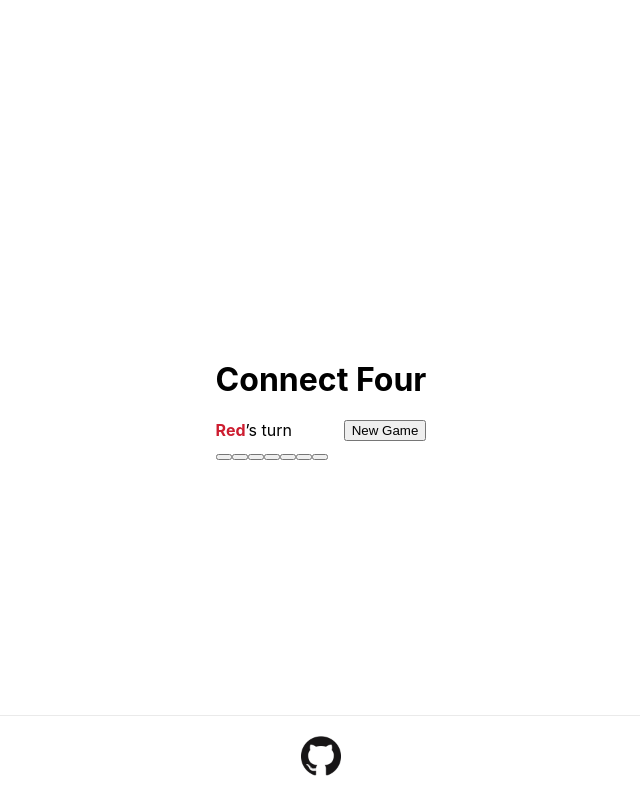
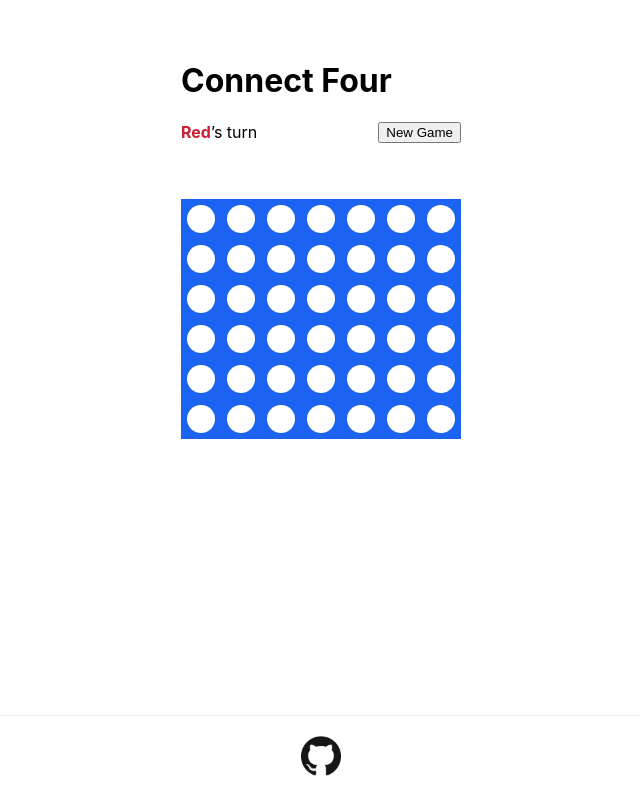
Before and after one commit to leyanlo/connect-four, a Next.js app: page / in a window 1280 px wide. Shown: the whole page, without its empty margins (319-959 px from the left). Built offline with nearby package versions, Linux system fonts and the light colour scheme.

Commit message:
feat: add board background
- Add board background.
- Remove containing div and clean up main styles.

```diff
--- a/pages/index.tsx
+++ b/pages/index.tsx
@@ -137,27 +137,21 @@ export default function Home(): JSX.Element {
         <link href="/favicon.ico" rel="icon" />
       </Head>
 
-      <div
-        className={css`
-          min-height: 100vh;
-          display: grid;
-          place-items: center;
-        `}
-      >
       <main
         className={css`
-            padding: 20px;
+          padding: 40px 20px;
+          width: 320px;
+          margin: auto;
         `}
       >
         <h1>Connect Four</h1>
-          <div
+        <p
           className={css`
             display: flex;
             justify-content: space-between;
           `}
         >
           <div>
-              {/* TODO: style player */}
             {state.isFull ? (
               'Game over!'
             ) : state.winner !== null ? (
@@ -180,11 +174,25 @@ export default function Home(): JSX.Element {
           >
             New Game
           </button>
-          </div>
-          <div>
+        </p>
+        <div
+          className={css`
+            display: flex;
+            padding-top: 40px;
+          `}
+        >
           {state.board.map((col, colIdx) => (
             <button
               key={colIdx}
+              className={css`
+                border: none;
+                padding: 0;
+                background: #1d63f2;
+                width: 40px;
+                height: 240px;
+                display: flex;
+                flex-direction: column-reverse;
+              `}
               onClick={() =>
                 dispatch({
                   type: ActionType.Move,
@@ -193,7 +201,16 @@ export default function Home(): JSX.Element {
               }
             >
               {[...Array(6).keys()].map((rowIdx) => (
-                  <div key={rowIdx}>
+                <div
+                  key={rowIdx}
+                  className={css`
+                    width: 28px;
+                    height: 28px;
+                    margin: auto;
+                    border-radius: 50%;
+                    background: white;
+                  `}
+                >
                   {/* TODO: show game piece */}
                   {Player[state.board[colIdx][rowIdx]]}
                   <VisuallyHidden>
@@ -208,7 +225,7 @@ export default function Home(): JSX.Element {
 
       <footer
         className={css`
-            position: absolute;
+          position: fixed;
           bottom: 0;
           width: 100%;
           padding: 20px;
@@ -224,7 +241,6 @@ export default function Home(): JSX.Element {
           <Image alt="GitHub Logo" height={40} src="/github.png" width={40} />
         </a>
       </footer>
-      </div>
     </>
   );
 }
```
Lines whose indentation alone changed are shown as unchanged.
